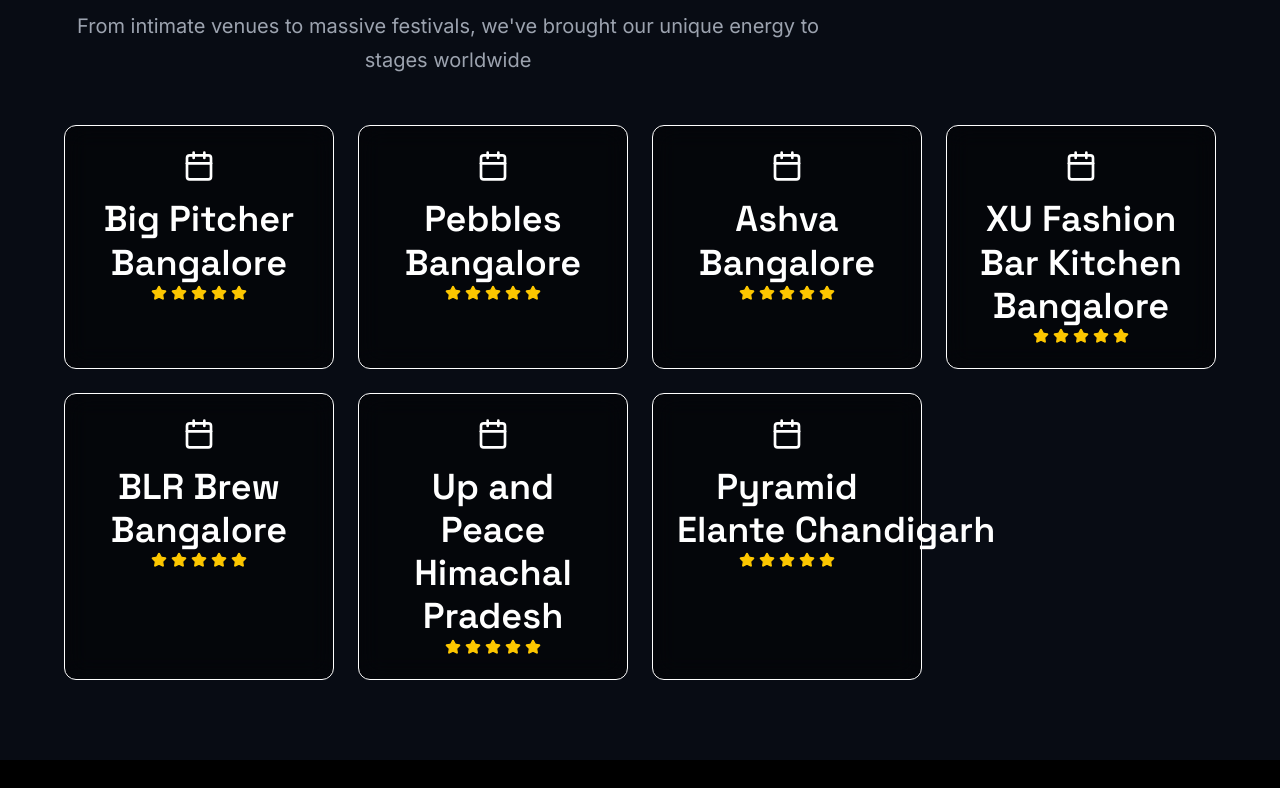
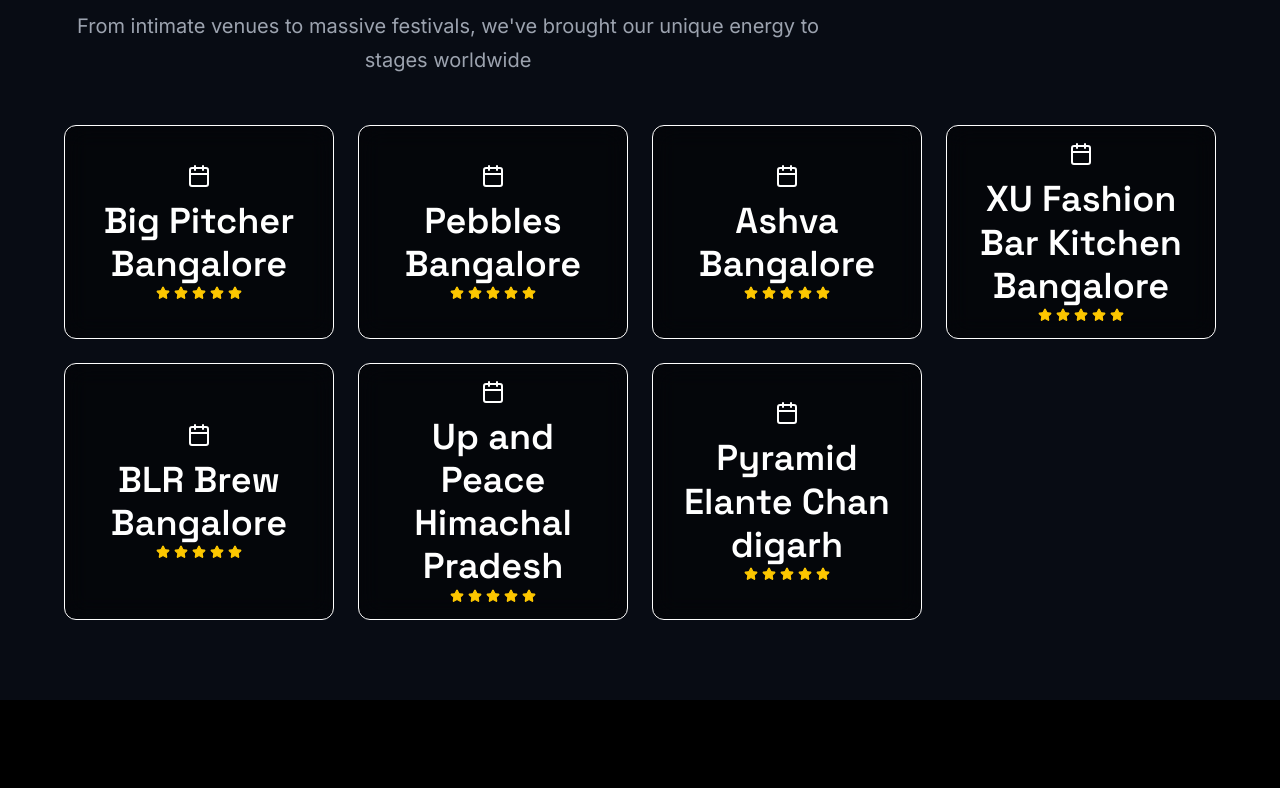
Before and after one commit to Amalanilkumar282/djfelicitous, a Next.js app: page /couple-duo in a window 1280 px wide. Shown: the part 1641-2429 px from the top of the page. Built offline with nearby package versions, Linux system fonts and the light colour scheme.

Commit message:
venue responsiveness fix

```diff
--- a/src/app/couple-duo/page.tsx
+++ b/src/app/couple-duo/page.tsx
@@ -235,7 +235,7 @@ export default function CoupleduoPage() {
             </p>
           </motion.div>
 
-          <div className="grid grid-cols-1 md:grid-cols-2 lg:grid-cols-4 gap-6">
+          <div className="grid grid-cols-1 md:grid-cols-2 lg:grid-cols-3 xl:grid-cols-4 gap-6">
             {profile.gigs.map((gig, index) => (
               <motion.div
                 key={index}
@@ -243,13 +243,13 @@ export default function CoupleduoPage() {
                 whileInView={{ opacity: 1, y: 0 }}
                 transition={{ duration: 0.6, delay: index * 0.1 }}
                 whileHover={{ scale: 1.05, y: -5 }}
-                className="bg-black/50 backdrop-blur-md border border-neon-pink/30 rounded-lg p-6 text-center"
+                className="bg-black/50 backdrop-blur-md border border-neon-pink/30 rounded-lg p-4 text-center min-h-[120px] flex flex-col justify-center"
               >
-                <Calendar className="w-8 h-8 text-neon-pink mx-auto mb-4" />
-                <h3 className="font-semibold text-lg mb-2">{gig}</h3>
-                <div className="flex items-center justify-center space-x-1 text-yellow-400">
+                <Calendar className="w-6 h-6 text-neon-pink mx-auto mb-3 flex-shrink-0" />
+                <h3 className="font-medium text-sm mb-2 break-words hyphens-auto leading-snug px-1">{gig}</h3>
+                <div className="flex items-center justify-center space-x-1 text-yellow-400 flex-shrink-0">
                   {[...Array(5)].map((_, i) => (
-                    <Star key={i} size={16} fill="currentColor" />
+                    <Star key={i} size={14} fill="currentColor" />
                   ))}
                 </div>
               </motion.div>
```
